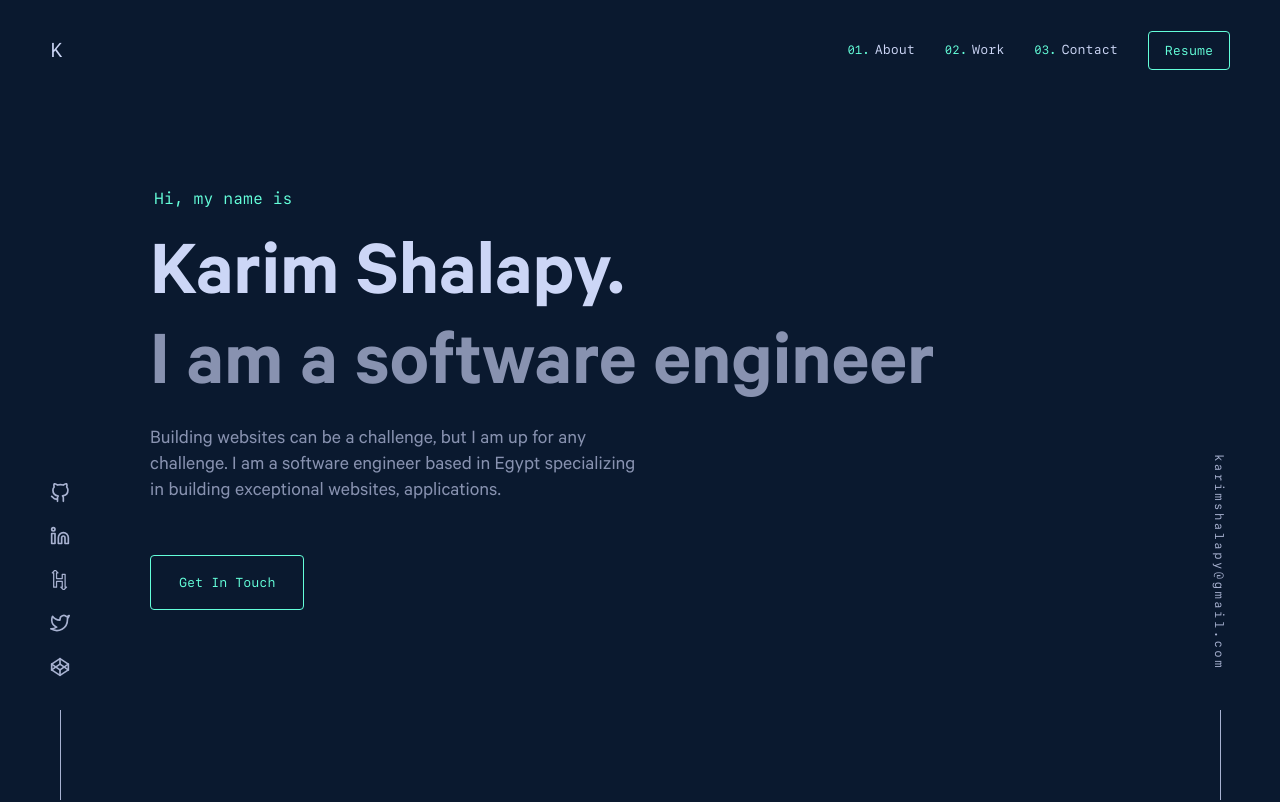
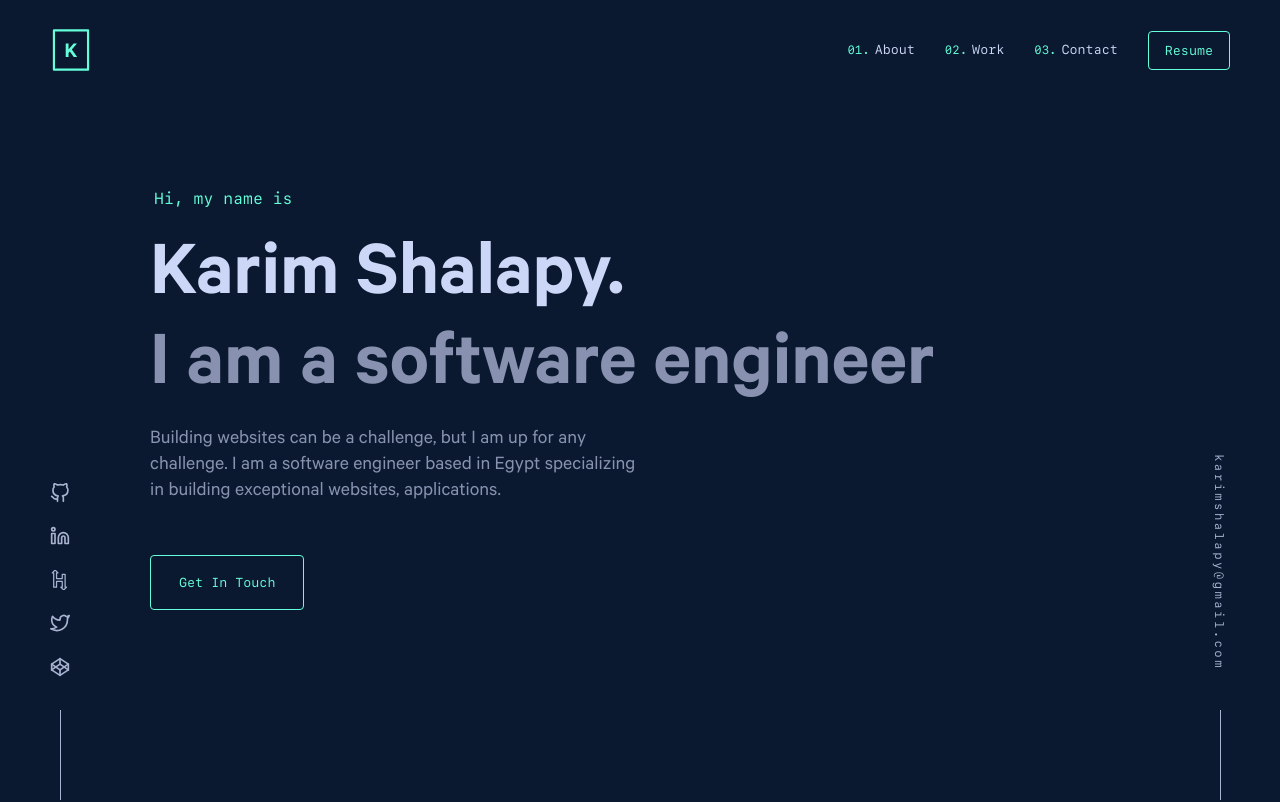
Before and after one commit to karimshalapy/karimshalapy, a React (Create React App) app: page / in a window 1280 px wide. Shown: the top 802 px of the page. Built offline with nearby package versions, Linux system fonts and the light colour scheme; no server answers.

Commit message:
feat: add website logo in header

```diff
--- a/src/Layout/Header/Header.module.css
+++ b/src/Layout/Header/Header.module.css
@@ -52,3 +52,14 @@
 @media(max-width: 768px) {
     .Navbar .NavItemsContainer { display: none; }
 }
+.LogoLink > svg {
+    fill: rgba(0, 0, 0, 0);
+    width: 42px;
+    height: 42px;
+    transition: var(--transition);
+    user-select: none;
+}
+.LogoLink:hover > svg,
+.LogoLink:focus > svg {
+    fill: var(--theme-tint-color);
+}
--- a/src/Layout/Header/Header.tsx
+++ b/src/Layout/Header/Header.tsx
@@ -3,9 +3,11 @@ import Backdrop from '../../components/Backdrop/Backdrop'
 import Button from '../../components/Button/Button'
 import useScrollDirection from '../../hooks/useScrollDirection'
 import HamburgerButton from './HamburgerButton/HamburgerButton'
-import classes from './Header.module.css'
 import NavItems from './NavItems/NavItems'
 import SideMenu from './SideMenu/SideMenu'
+import { ReactComponent as Logo } from '../../assets/icons/Logo.svg'
+import classes from './Header.module.css'
+import './Logo.css'
 
 interface Props {
 
@@ -63,7 +65,9 @@ const Header: React.FC<Props> = props => {
             <header className={headerClasses}>
                 <nav className={classes.Navbar}>
                     <div className="fade">
-                        <p>K</p>
+                        <a href="/" aria-label="home" className={classes.LogoLink}>
+                            <Logo />
+                        </a>
                     </div>
                     <div className={classes.NavItemsContainer}>
                         <NavItems closeSideMenu={closeSideMenu} />
--- /dev/null
+++ b/src/Layout/Header/Logo.css
@@ -0,0 +1,7 @@
+#k{
+    fill: var(--highlight-color);
+}
+#square {
+    stroke-width: 5;
+    stroke: var(--highlight-color);
+}
```
Also changed, not shown: src/assets/icons/Logo.svg (added).
